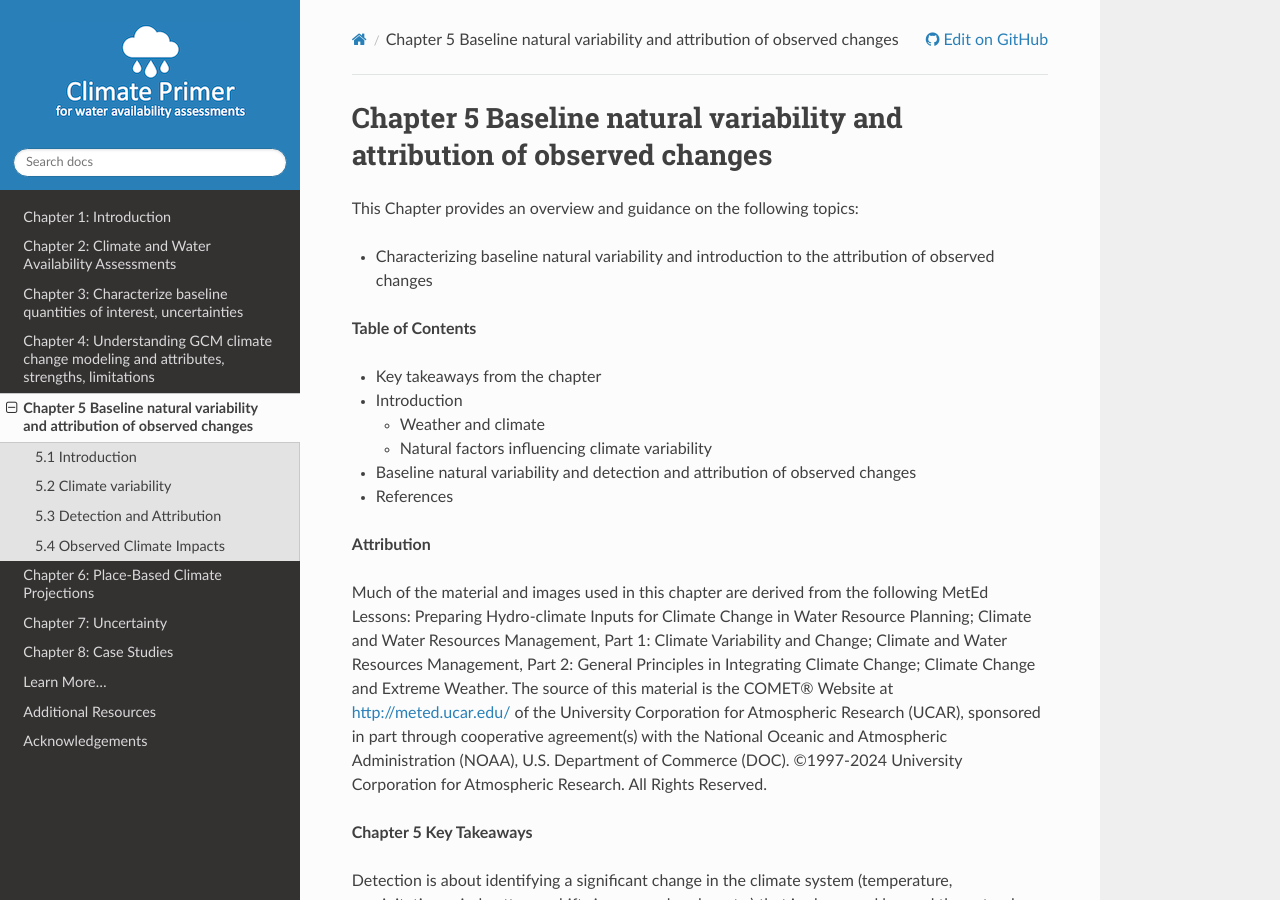
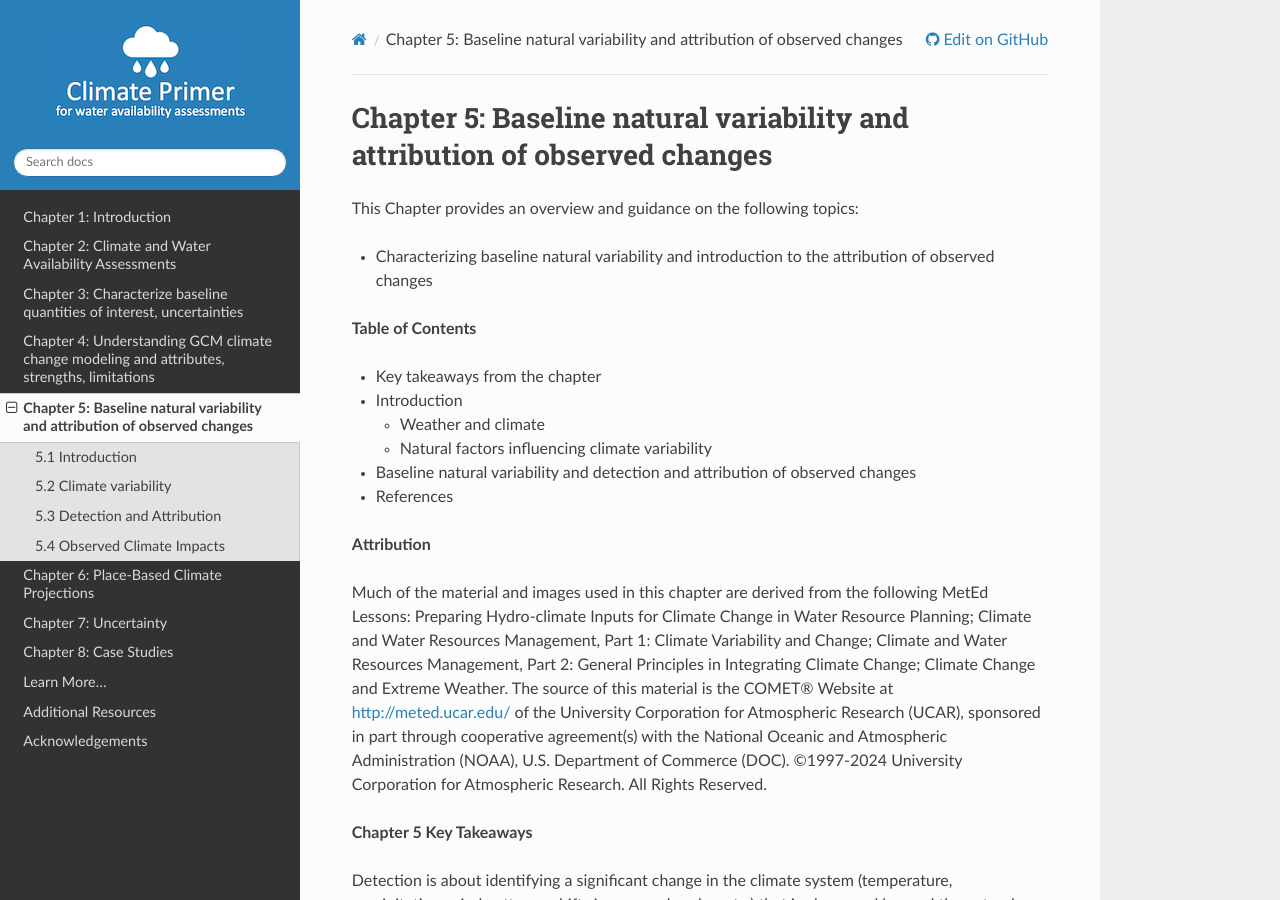
Before and after one commit to NCAR/climate-primer-water, a Sphinx documentation site: the page built from doc/ch5_attribution.rst, in a window 1280 px wide and 900 px high. Built offline with Sphinx 7.4.7 and the Read the Docs theme 2.0.0, drawn with Linux system fonts in a browser that asks for light colours.

```diff
--- a/doc/ch5_attribution.rst
+++ b/doc/ch5_attribution.rst
@@ -1,6 +1,6 @@
 .. vim: syntax=rst
 
-Chapter 5 Baseline natural variability and attribution of observed changes
+Chapter 5: Baseline natural variability and attribution of observed changes
 ==========================================================================
 
 This Chapter provides an overview and guidance on the following topics:
```
